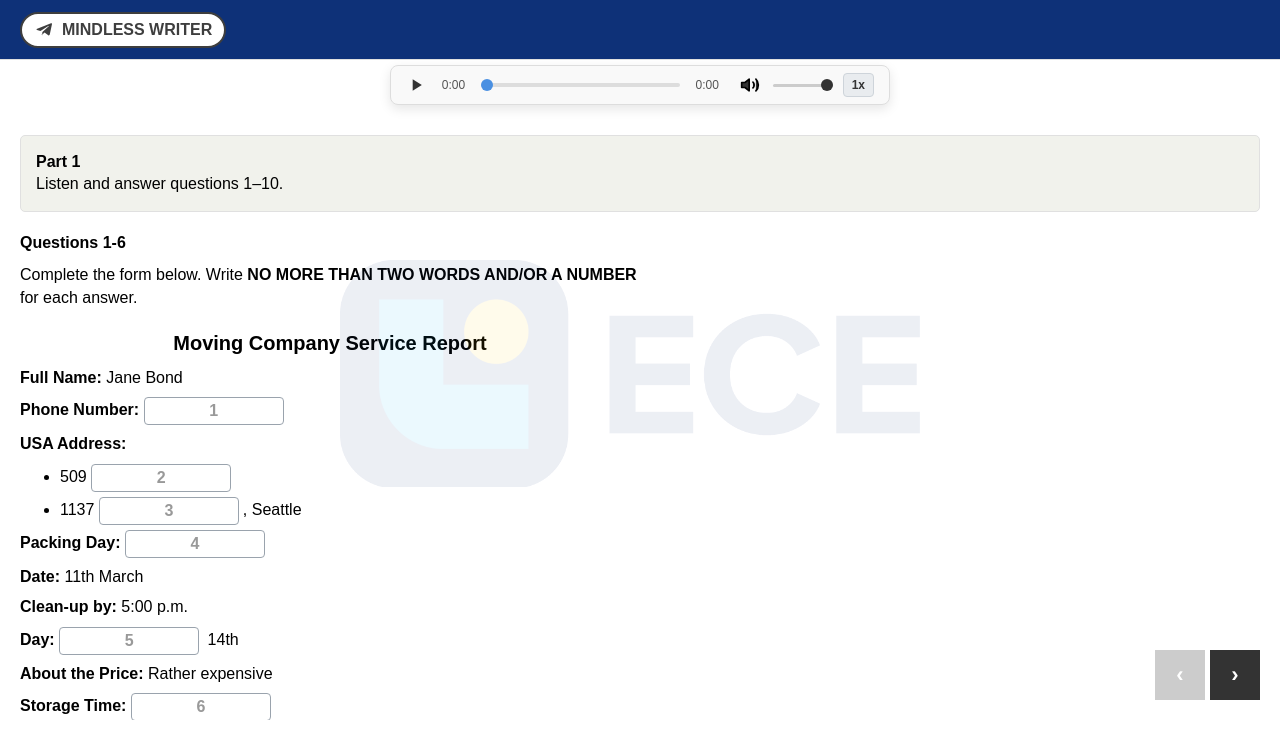
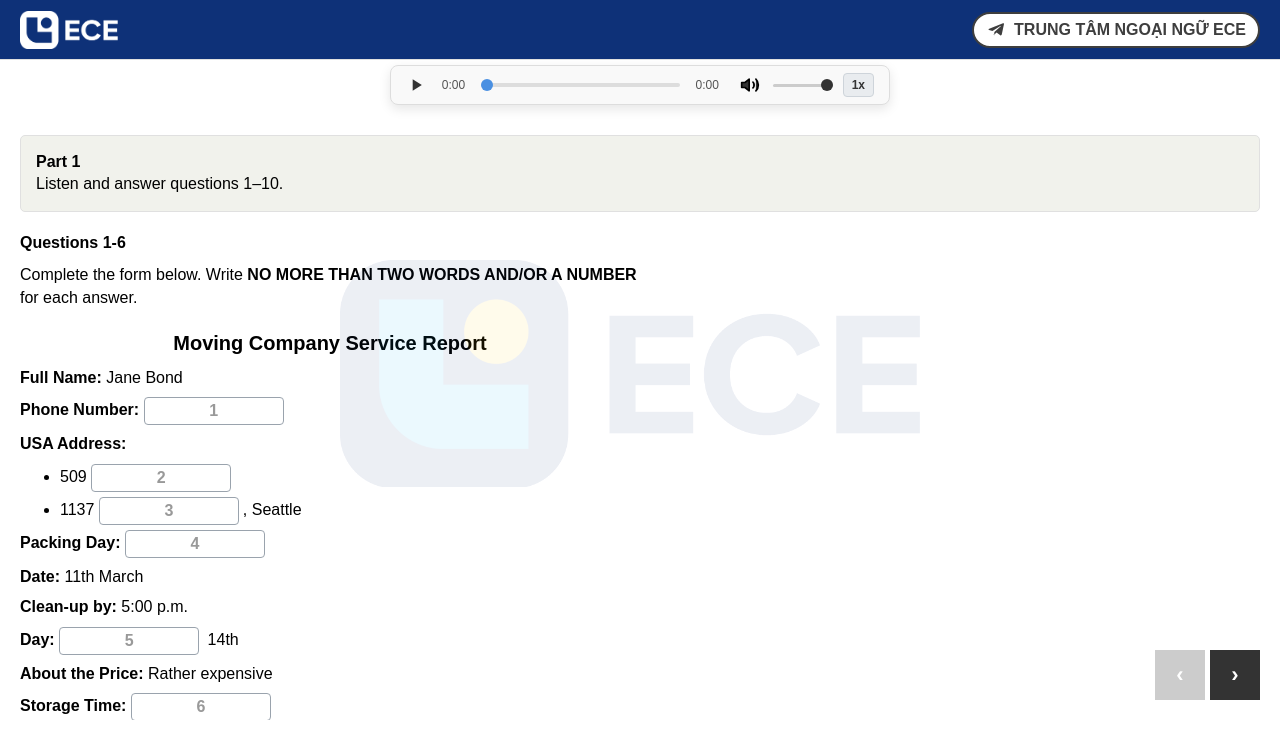
Before and after one commit to sinhkhang/trungtamngoaingu.ece, a plain HTML site: page listening2/index.html in a window 1280 px wide. Shown: the top 734 px of the page. Drawn offline with Linux system fonts and the light colour scheme.

Commit message:
Update header section with new logo and link

```diff
--- a/listening2/index.html
+++ b/listening2/index.html
@@ -1870,17 +1870,15 @@ width: 75%;
     </style>
 </head>
 <body>
-    <div class="header">
-        <div class="timer-container">
-            <span class="timer-display">60:00</span>
-        </div>
-        <a href="https://t.me/+E-Yu7bIaFxNkOGRl" target="_blank" class="telegram-link">
-            MINDLESS WRITER
-        </a>
-        <div class="header-icons">
-
-        </div>
-    </div>
+   <div class="header">
+
+    <img src="ECE-white.png" class="ece-logo">
+
+    <a href="https://www.facebook.com/NgoainguECE" target="_blank" class="telegram-link">
+        TRUNG TÂM NGOẠI NGỮ ECE
+    </a>
+
+</div>
 
     <div class="audio-player-container">
         <button id="play-pause-btn" class="player-btn">
```
